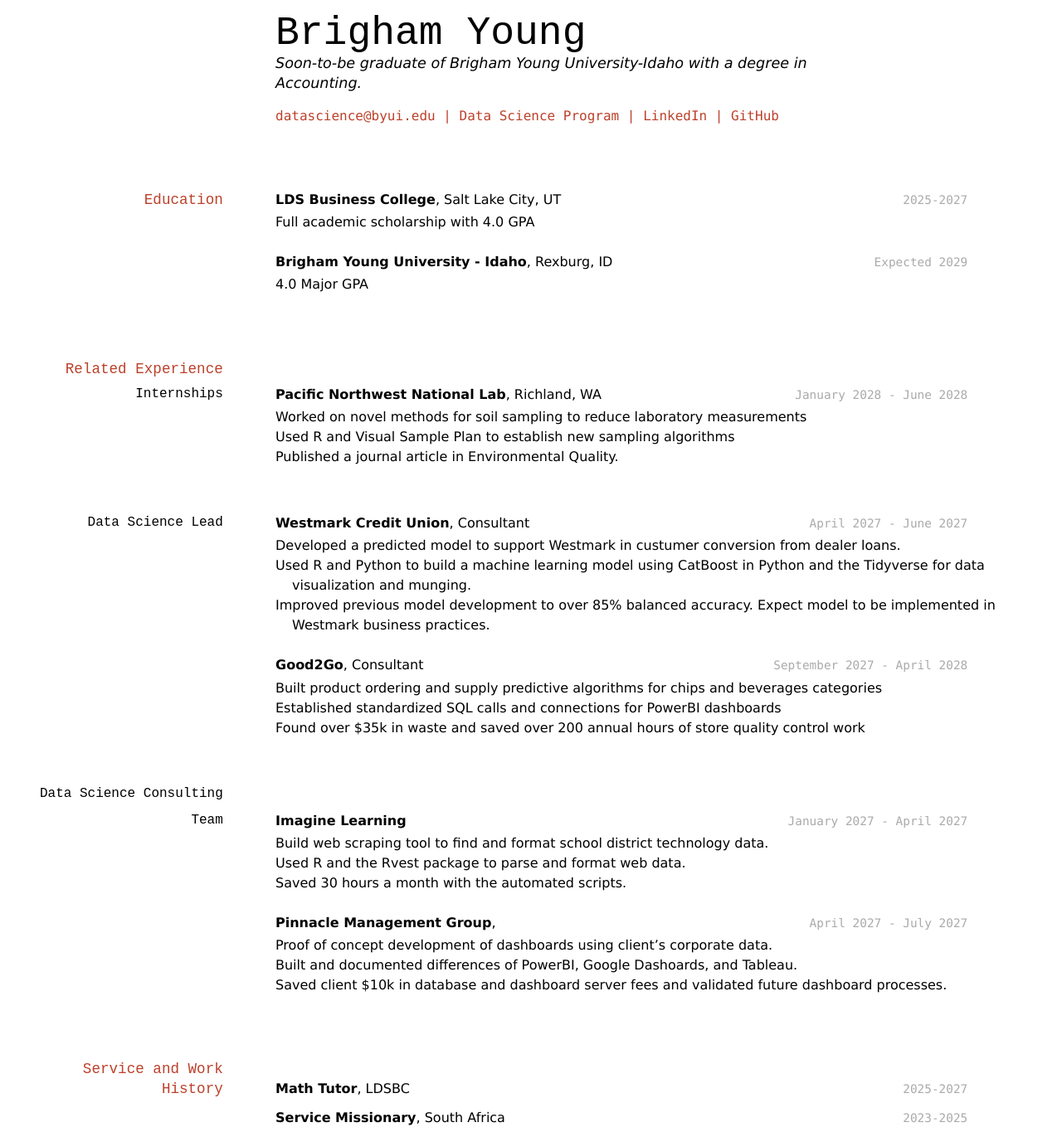
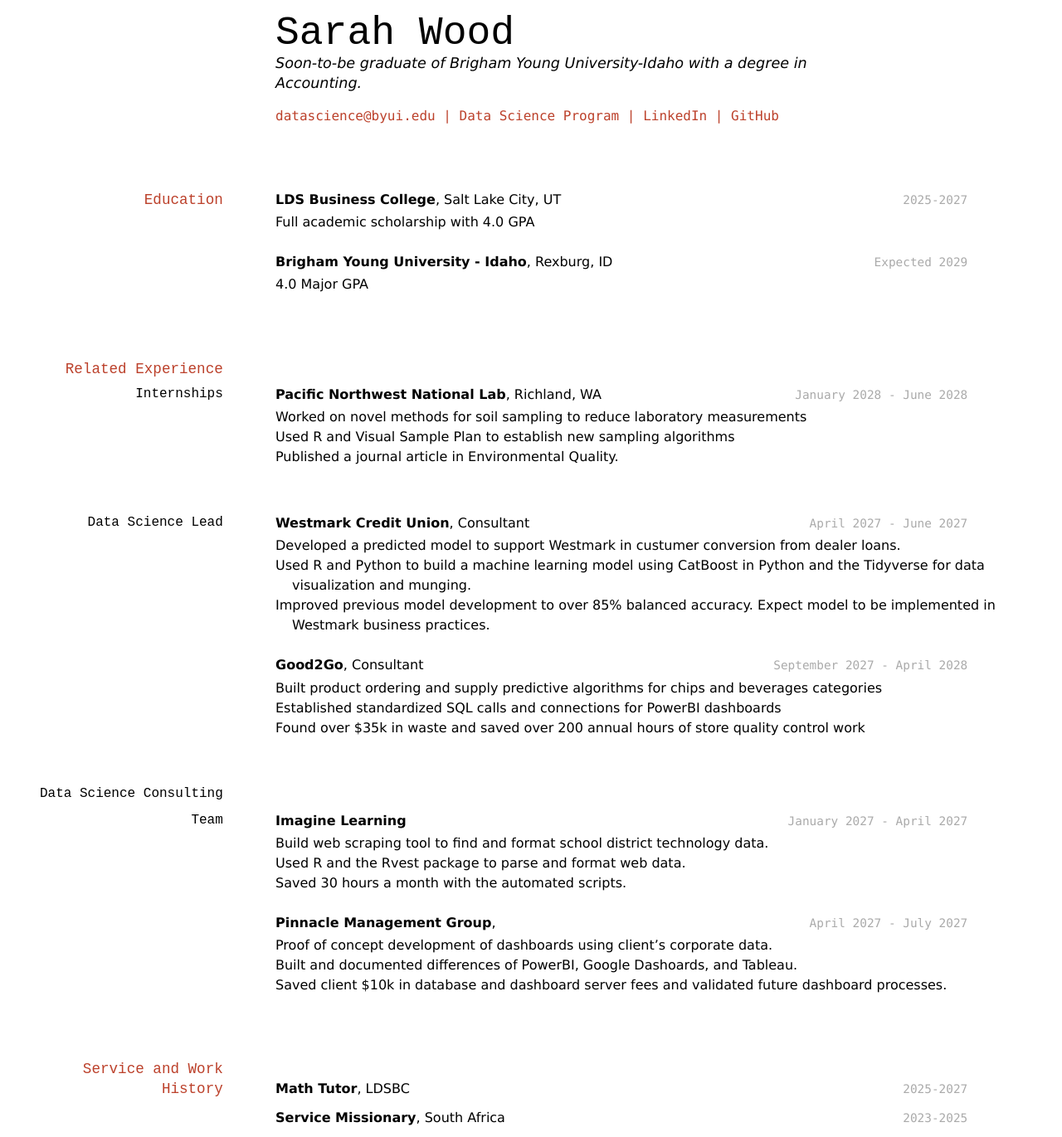
Before and after one commit to byuids-resumes/wood-resume, a Jekyll site: the page built from docs/index.md, in a window 1280 px wide. Shown: the whole page at 83% size. Built offline with Jekyll 4.4.1, drawn with Linux system fonts in a browser that asks for light colours.

Commit message:
Changed name title

```diff
--- a/docs/index.md
+++ b/docs/index.md
@@ -2,7 +2,7 @@
 layout: cv
 title: Sarah Wood's Resume
 ---
-# Brigham Young
+# Sarah Wood
 Soon-to-be graduate of Brigham Young University-Idaho with a degree in Accounting.
 
 <div id="webaddress">
```
